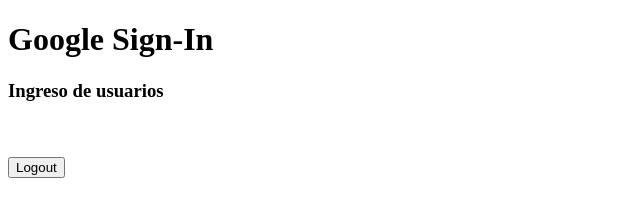
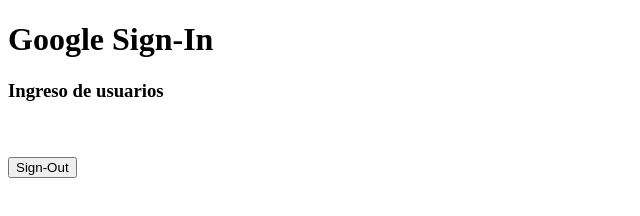
Before and after one commit to Patricio91/restserver-node, a website: page public/index.html in a window 1280 px wide. Shown: the full height of the page, 0-640 px from the left. Drawn offline with Linux system fonts and the light colour scheme.

Commit message:
Login modified

```diff
--- a/public/index.html
+++ b/public/index.html
@@ -25,7 +25,7 @@
     <br>
 
       <button id="google-signout">
-        Logout
+        Sign-Out
       </button>
 
     <script src="https://accounts.google.com/gsi/client" async defer></script>
```
